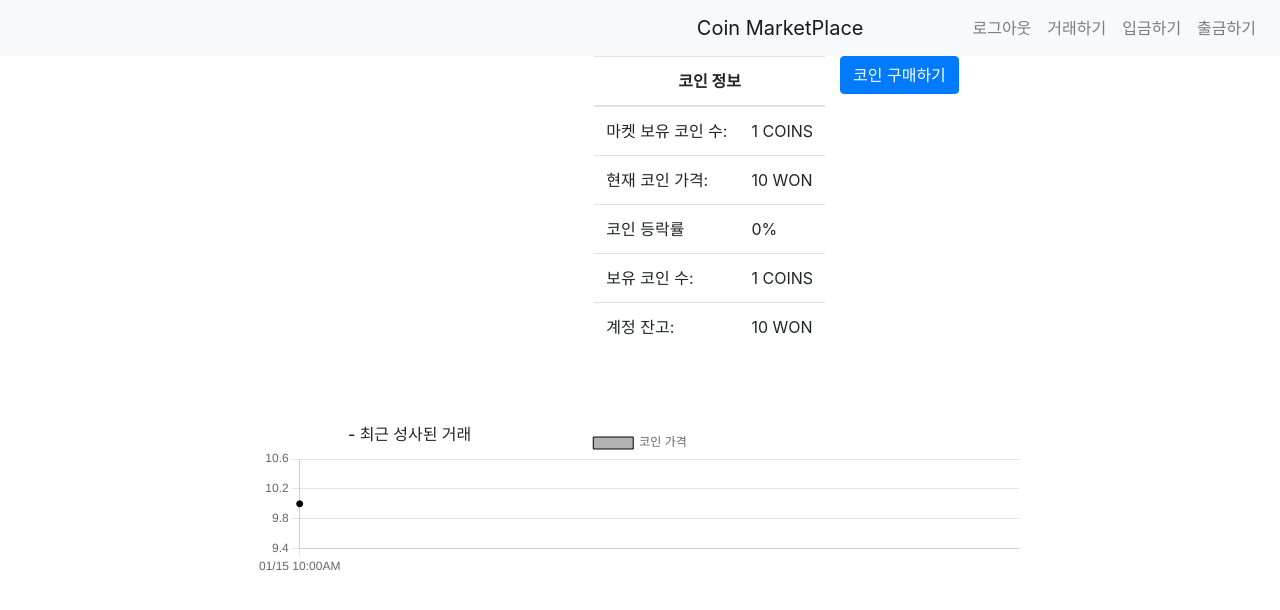
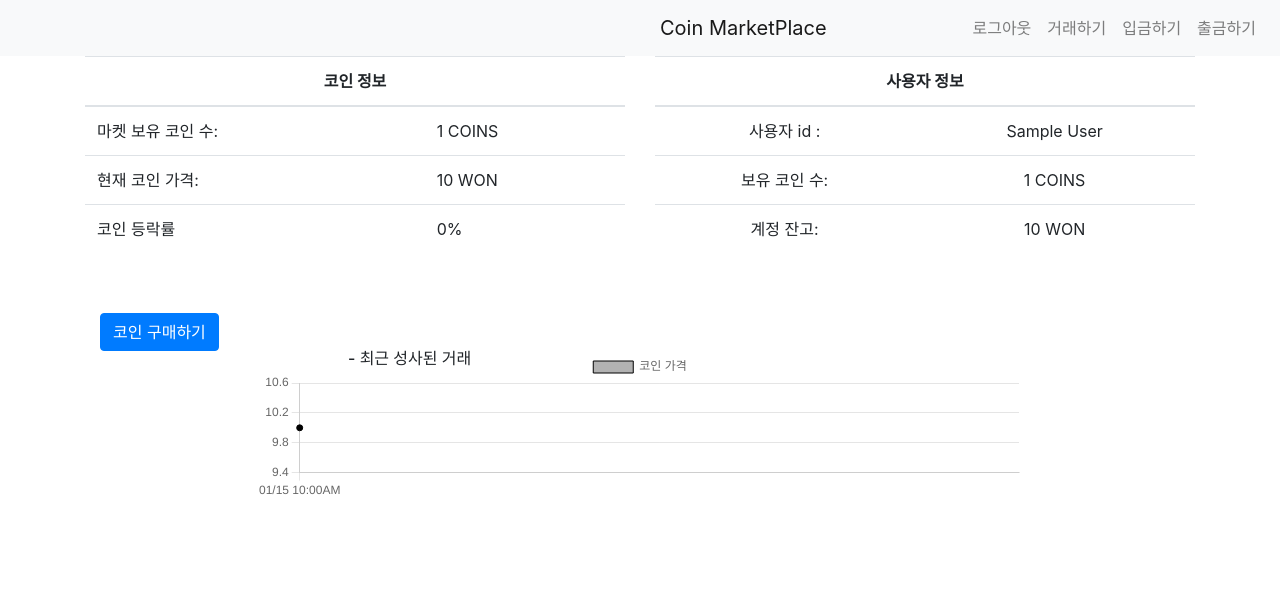
Before and after one commit to dohooon/coin-marketplace, a Flask app: page / in a window 1280 px wide. Shown: the top 610 px of the page. Run offline with Flask 3, Linux system fonts and the light colour scheme; the visitor is signed in with stand-in values (Sample User, id 1); a database or web service that is not in the repository returns one stand-in record (values such as "Sample title"); some libraries are stand-ins or nearby versions.

Commit message:
0608 last modified
0608 last modified

```diff
--- a/templates/home.html
+++ b/templates/home.html
@@ -16,7 +16,10 @@
 {% include 'navbar.html' %}
 
 <div class="main">
-    <div class="container d-flex justify-content-end">
+
+    <div class="container">
+        <div class="row">
+            <div class="col-md-6">
                 <div class="coin-info" style="margin-bottom: 60px;">
                     <table class="table">
                         <thead>
@@ -42,7 +45,8 @@
                         </tr>
                         <tr>
                             <td>코인 등락률</td>
-                    <td>{% if coin_change_rate > 0 %}
+                            <td>
+                                {% if coin_change_rate > 0 %}
                                 <span style="color: red;">+{{ coin_change_rate }}%</span>
                                 {% elif coin_change_rate == 0 %}
                                 <span>{{ coin_change_rate }}%</span>
@@ -51,16 +55,6 @@
                                 {% endif %}
                             </td>
                         </tr>
-                {% if 'username' in session %}
-                <tr>
-                    <td>보유 코인 수:</td>
-                    <td>{{ coin_count }} COINS</td>
-                </tr>
-                <tr>
-                    <td>계정 잔고:</td>
-                    <td>{{ "{:,.0f}".format(account_balance) }} WON</td>
-                    {% endif %}
-                </tr>
                         </tbody>
                     </table>
                 </div>
@@ -68,15 +62,49 @@
                 <div class="coin-button col-md-4 text-left">
                     {% if 'username' in session %}
                     {% if market_coin_count %}
-            <button type="button" class="btn btn-primary" data-toggle="modal" data-target="#buyCoinModal">코인 구매하기
+                    <button type="button" class="btn btn-primary" data-toggle="modal" data-target="#buyCoinModal">코인
+                        구매하기
                     </button>
                     {% else %}
-            <button type="button" class="btn btn-primary" data-toggle="modal" data-target="#buyCoinModal" disabled>코인
-                구매하기
+                    <button type="button" class="btn btn-primary" data-toggle="modal" data-target="#buyCoinModal"
+                            disabled>코인 구매하기
                     </button>
                     {% endif %}
                     {% endif %}
                 </div>
+            </div>
+
+            <div class="col-md-6">
+                {% if 'username' in session %}
+                <div class="user-info">
+                    <table class="table">
+                        <thead>
+                        <tr>
+                            <th scope="col" colspan="2" style="text-align:center">사용자 정보</th>
+                        </tr>
+                        </thead>
+                        <tr>
+                            <td style="text-align: center;">사용자 id : </td>
+                            <td style="text-align: center;">{{ session['username']}}</td>
+                        </tr>
+                        <tr>
+                            <td style="text-align: center;">보유 코인 수:</td>
+                            <td style="text-align: center;">{{ coin_count }} COINS</td>
+                        </tr>
+                        <tr>
+                            <td style="text-align: center;">계정 잔고:</td>
+                            <td style="text-align: center;">{{ "{:,.0f}".format(account_balance) }} WON</td>
+                        </tr>
+
+                    </table>
+                </div>
+                {% endif %}
+            </div>
+        </div>
+    </div>
+</div>
+
+
 </div>
 </div>
 
@@ -130,6 +158,16 @@
         left: 20%;
         transform: translate(-50%, -50%);
     }
+
+
+
+
+
+
+
+
+
+
 
 </style>
 
@@ -199,6 +237,16 @@
         }
     });
 
+
+
+
+
+
+
+
+
+
+
 </script>
 </body>
 </html>
--- a/templates/navbar.html
+++ b/templates/navbar.html
@@ -1,5 +1,5 @@
 <nav class="navbar navbar-expand-lg navbar-light bg-light d-flex justify-content-center">
-    <a class="navbar-brand" href="/">ㅤㅤㅤㅤㅤㅤㅤㅤㅤㅤㅤㅤㅤㅤㅤㅤㅤㅤㅤㅤㅤㅤㅤㅤㅤㅤㅤㅤㅤㅤㅤㅤㅤㅤㅤㅤㅤCoin MarketPlace</a>
+    <a class="navbar-brand" href="/">ㅤㅤㅤㅤㅤㅤㅤㅤㅤㅤㅤㅤㅤㅤㅤㅤㅤㅤㅤㅤㅤㅤㅤㅤㅤㅤㅤㅤㅤㅤㅤㅤㅤㅤㅤCoin MarketPlace</a>
     <button class="navbar-toggler" type="button" data-toggle="collapse" data-target="#navbarNav"
             aria-controls="navbarNav" aria-expanded="false" aria-label="Toggle navigation">
         <span class="navbar-toggler-icon"></span>
--- a/views.py
+++ b/views.py
@@ -1,8 +1,9 @@
 from flask import render_template, request, url_for, redirect, jsonify, session, flash
 from create_app import create_app, mongo
 from bson.objectid import ObjectId
-import pymongo
 from datetime import datetime
+from flask import Flask
+from flask_pymongo import PyMongo
 
 app = create_app()
 
```
Also changed, not shown: templates/trade_post.html (+27 -20 lines). Lines whose indentation alone changed are shown as unchanged.
